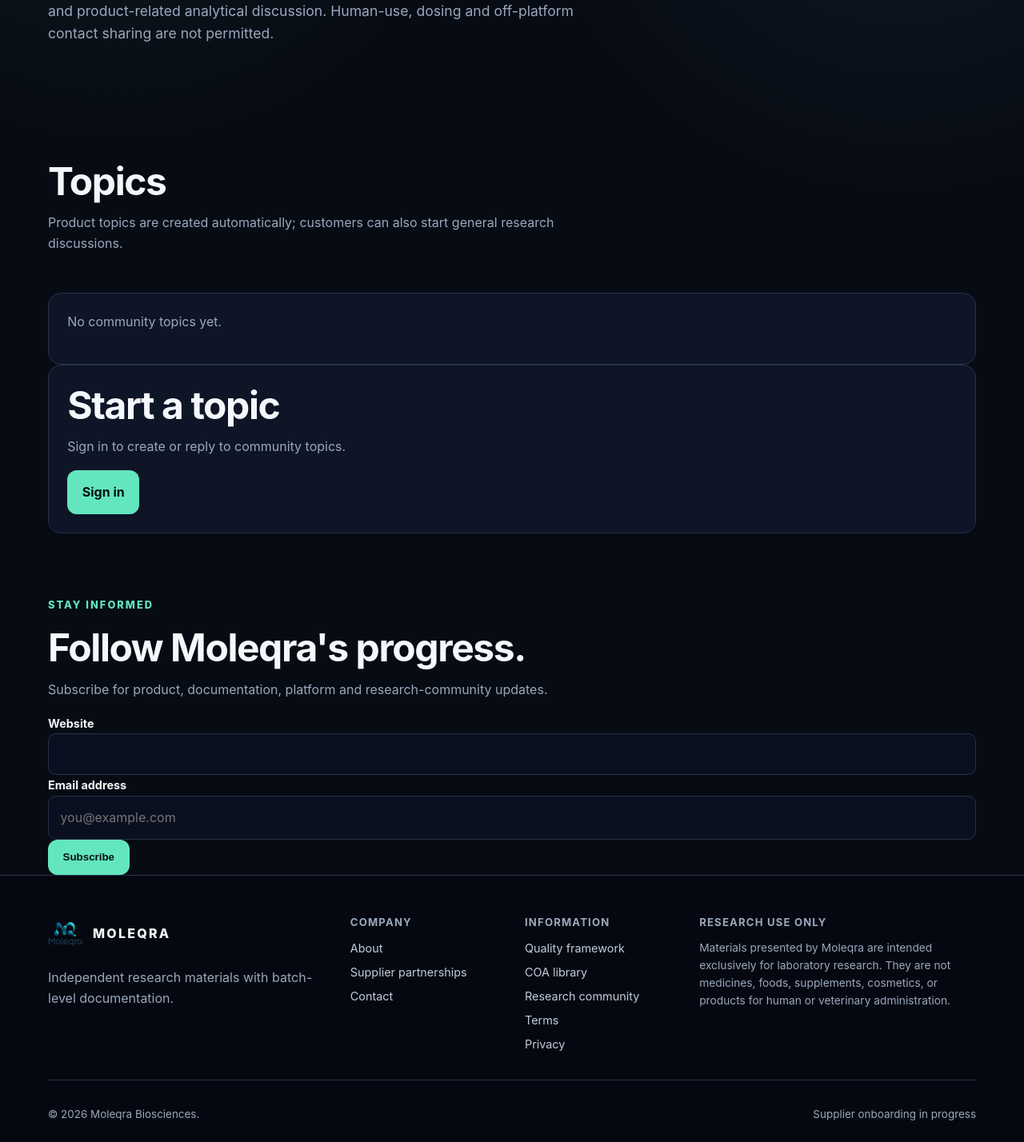
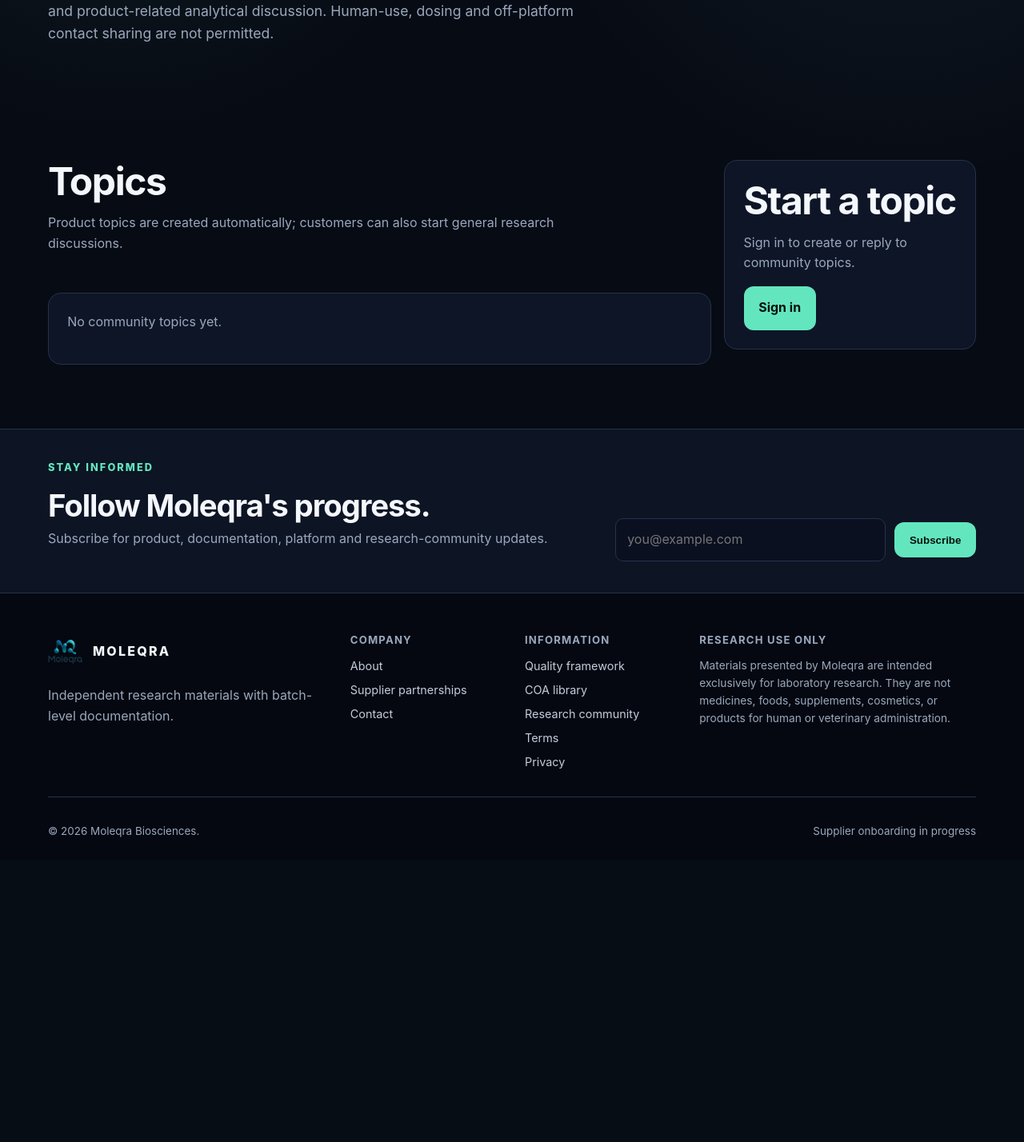
Before and after one commit to Arcktosh/Moleqra, a PHP site: page /community.php in a window 1280 px wide. Shown: the part 319-1747 px from the top of the page at 80% size. After the commit the page ends 1366 px from the top, so only its background shows below. Run offline with PHP 8.4, Linux system fonts and the light colour scheme; the visitor is signed in with stand-in values (Sample User, id 1); data comes from the database, SQL or seed files in the repository; data that the repository does not hold is empty.

Commit message:
Add newsletter and community public styles

```diff
--- a/assets/css/site.css
+++ b/assets/css/site.css
@@ -128,3 +128,22 @@ input:focus, select:focus, textarea:focus { outline: 2px solid color-mix(in srgb
   .data-table th, .data-table td { padding: .7rem .55rem; }
 }
 .brand-logo{display:block;width:42px;height:42px;object-fit:contain;border-radius:10px}.footer-brand .brand-logo{width:44px;height:44px}.brand-word{white-space:nowrap}
+.sr-only{position:absolute!important;width:1px!important;height:1px!important;padding:0!important;margin:-1px!important;overflow:hidden!important;clip:rect(0,0,0,0)!important;white-space:nowrap!important;border:0!important}
+.newsletter-strip{border-top:1px solid var(--line);background:color-mix(in srgb,var(--surface) 88%,var(--bg));padding:2.4rem 0}
+.newsletter-strip-inner{display:grid;grid-template-columns:minmax(0,1.2fr) minmax(320px,.8fr);gap:2rem;align-items:end}
+.newsletter-strip h2{font-size:clamp(1.6rem,3vw,2.4rem);margin-bottom:.4rem}
+.newsletter-form{display:flex;gap:.7rem;align-items:center}
+.newsletter-form input[type=email]{min-width:0}
+.newsletter-honeypot{position:absolute;left:-10000px;width:1px;height:1px;overflow:hidden}
+.community-layout{display:grid;grid-template-columns:minmax(0,1.45fr) minmax(300px,.55fr);gap:1rem;align-items:start}
+.community-compose{position:sticky;top:96px}
+.topic-list{display:grid;gap:.7rem}
+.topic-row{display:flex;align-items:center;justify-content:space-between;gap:1rem;padding:1rem 1.1rem;border:1px solid var(--line);background:var(--surface);border-radius:14px}
+.topic-row:hover{border-color:color-mix(in srgb,var(--accent) 42%,var(--line));transform:translateY(-1px)}
+.topic-row>div{display:grid;gap:.18rem}.topic-row span{color:var(--muted);font-size:.84rem}
+.forum-rules{margin-bottom:1rem}.forum-posts{display:grid;gap:.8rem}.forum-post{padding:1.2rem;background:var(--surface);border:1px solid var(--line);border-radius:14px}
+.forum-post header{display:flex;justify-content:space-between;gap:1rem;margin-bottom:.7rem;color:var(--muted);font-size:.82rem}.forum-post header strong{color:var(--accent);letter-spacing:.04em}
+.forum-post p{margin:0;color:#d5dfeb;white-space:normal;overflow-wrap:anywhere}.forum-reply{margin-top:1rem}.product-community-link{margin-top:1.25rem;padding-top:1.15rem;border-top:1px solid var(--line)}
+.narrow{width:min(calc(100% - 2rem),820px);margin-inline:auto}
+@media(max-width:860px){.newsletter-strip-inner,.community-layout{grid-template-columns:1fr}.newsletter-form{align-items:stretch}.community-compose{position:static}}
+@media(max-width:620px){.newsletter-form{flex-direction:column}.newsletter-form .btn{width:100%}.topic-row{align-items:flex-start;flex-direction:column}.forum-post header{flex-direction:column;gap:.2rem}}
```
